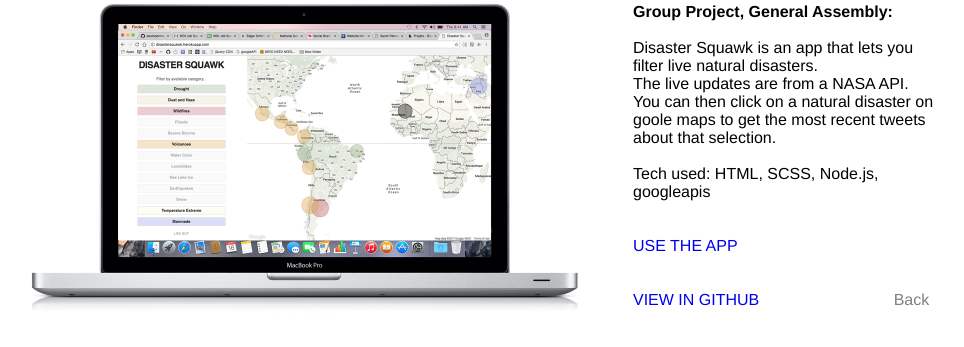
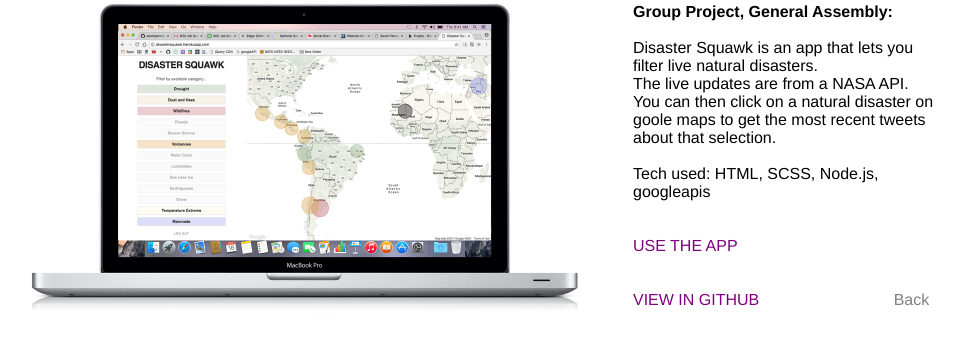
Before and after one commit to sarahpenney/sarahpenney.github.io, a PHP site: page /disaster.html in a window 1280 px wide. Shown: the part 254-601 px from the top of the page, without its empty margins (92-1056 px from the left). Run offline with PHP 8.4, Linux system fonts and the light colour scheme.

Commit message:
a colour

```diff
--- a/css/style.css
+++ b/css/style.css
@@ -13,7 +13,12 @@ body {
 
 a {
   text-decoration: none;
+  color: purple;
 }
+
+/*li {
+  color: purple;
+}*/
 
 .logo {
   position: absolute;
```
